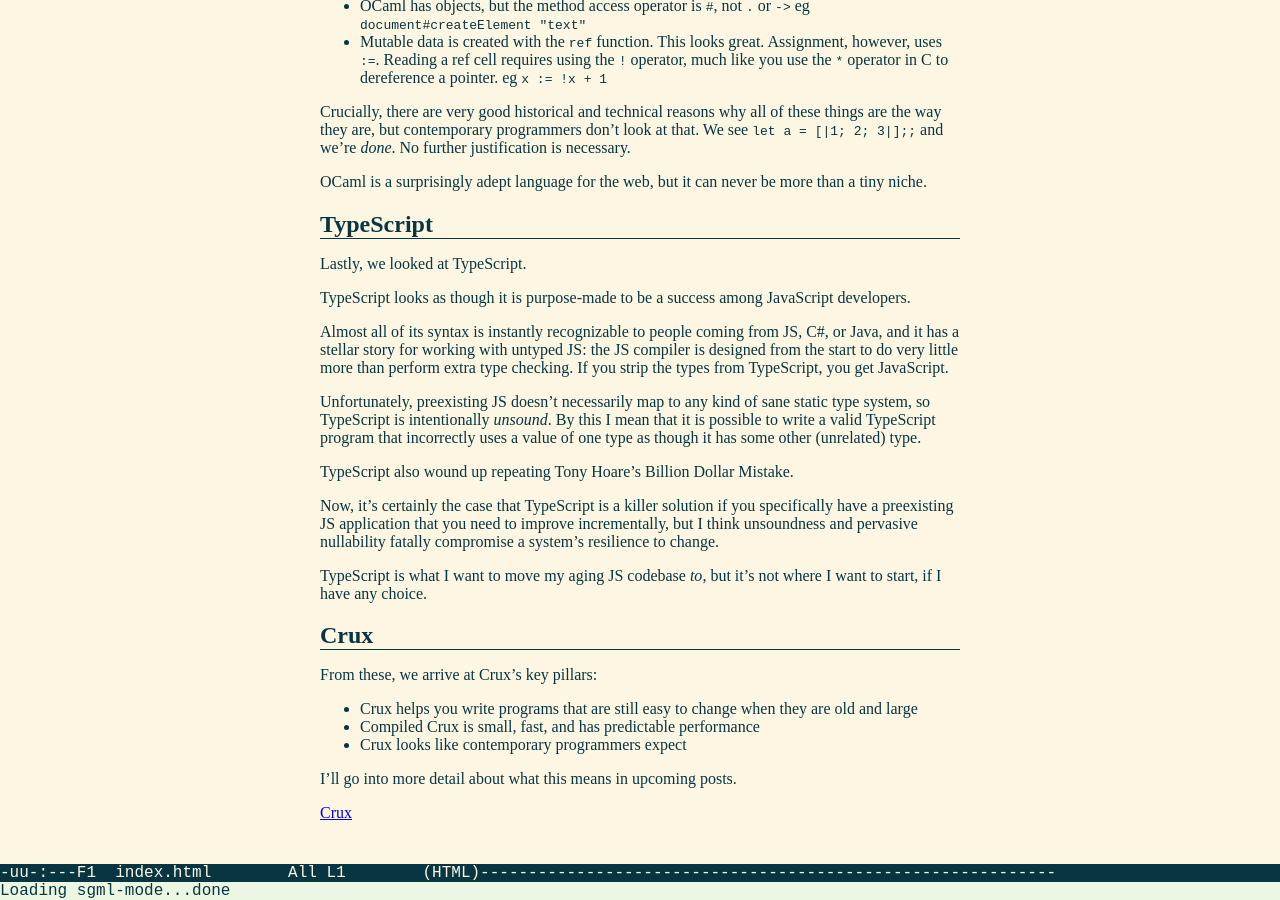
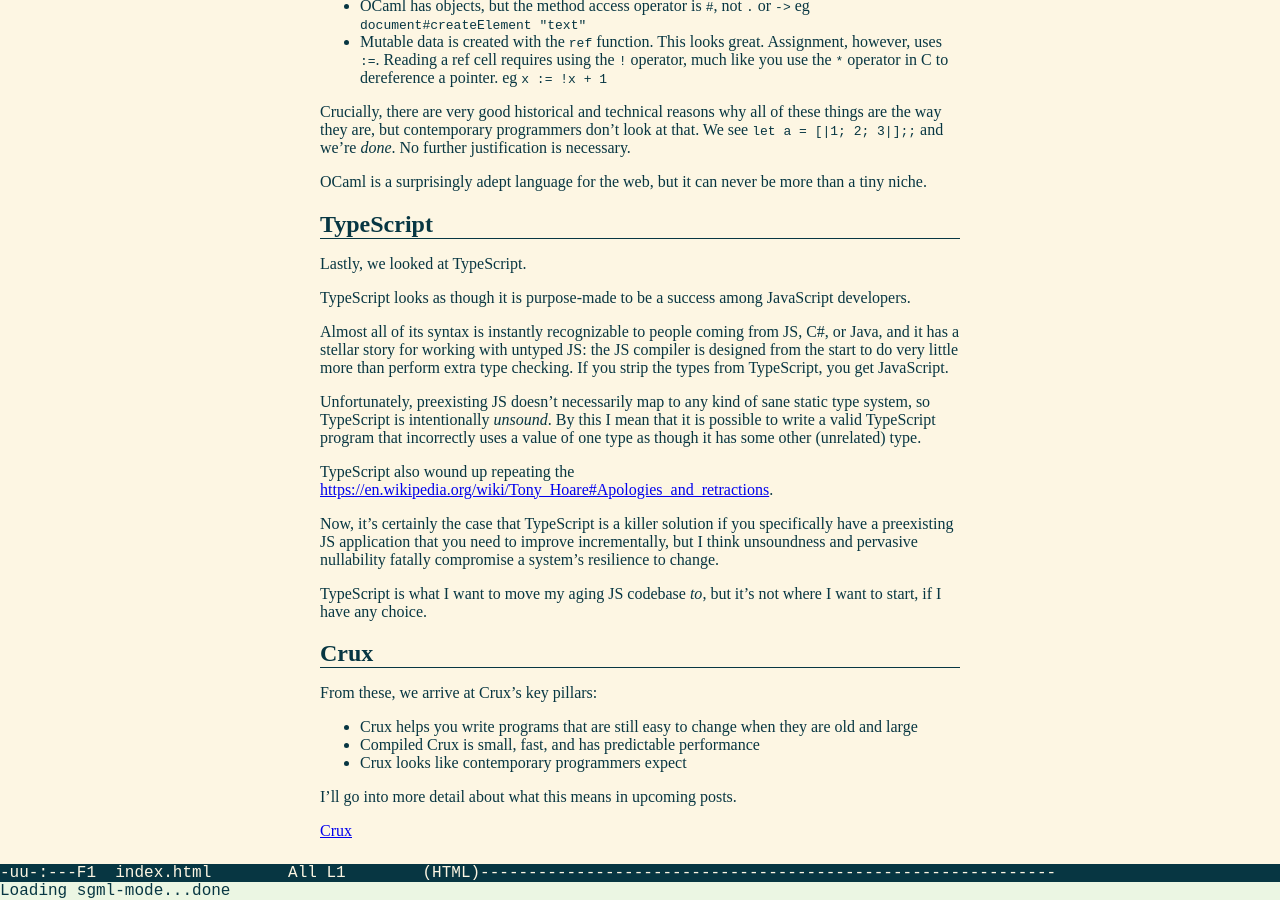
Before and after one commit to andyfriesen/andyfriesen.github.io, a Jekyll site: the page built from _posts/2016-05-19-crux.md, in a window 1280 px wide and 900 px high, scrolled down 999 px. Built offline with Jekyll 4.4.1, drawn with Linux system fonts in a browser that asks for light colours.

Commit message:
Add a link.

```diff
--- a/_posts/2016-05-19-crux.md
+++ b/_posts/2016-05-19-crux.md
@@ -50,7 +50,7 @@
 
 Unfortunately, preexisting JS doesn't necessarily map to any kind of sane static type system, so TypeScript is intentionally _unsound_.  By this I mean that it is possible to write a valid TypeScript program that incorrectly uses a value of one type as though it has some other (unrelated) type.
 
-TypeScript also wound up repeating Tony Hoare's Billion Dollar Mistake.
+TypeScript also wound up repeating the [https://en.wikipedia.org/wiki/Tony_Hoare#Apologies_and_retractions](Billion Dollar Mistake).
 
 Now, it's certainly the case that TypeScript is a killer solution if you specifically have a preexisting JS application that you need to improve incrementally, but I think unsoundness and pervasive nullability fatally compromise a system's resilience to change.
 
```
